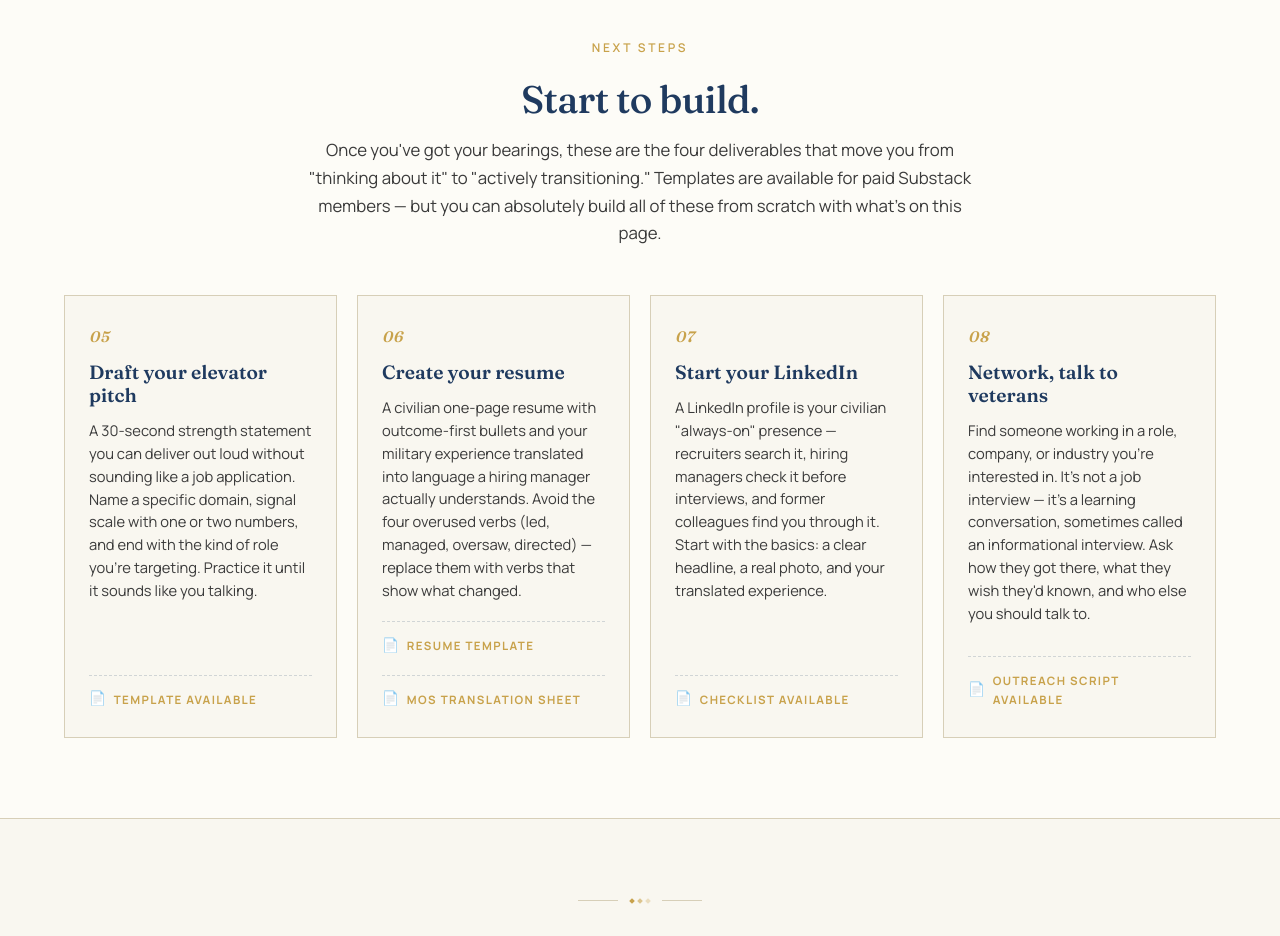
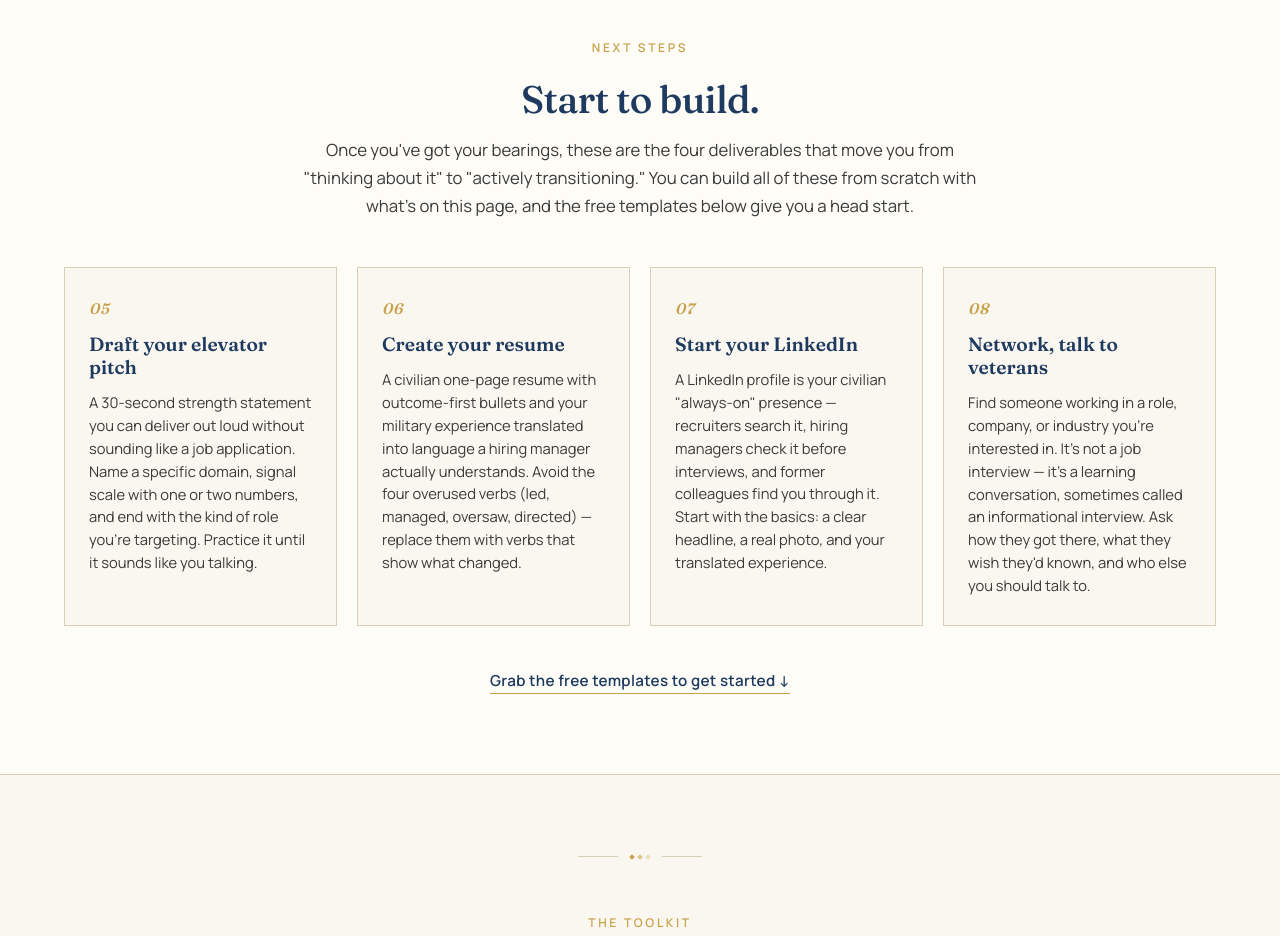
Before and after one commit to andrewmiller5041-boop/thesuccessfulvet, a plain HTML site: page index.html in a window 1280 px wide. Shown: the part 1800-2736 px from the top of the page. Drawn offline with Linux system fonts and the light colour scheme.

Commit message:
Update index.html

```diff
--- a/index.html
+++ b/index.html
@@ -1164,6 +1164,24 @@
     font-size: 0.85rem;
     line-height: 1;
   }
+  .tips__footer-link {
+    text-align: center;
+    margin-top: 2.5rem;
+  }
+  .tips__footer-link a {
+    font-family: var(--font-body);
+    font-size: 0.95rem;
+    font-weight: 600;
+    color: var(--navy);
+    letter-spacing: 0.02em;
+    border-bottom: 1.5px solid var(--gold);
+    padding-bottom: 2px;
+    transition: color 0.2s ease, border-color 0.2s ease;
+  }
+  .tips__footer-link a:hover {
+    color: var(--gold);
+    border-color: var(--navy);
+  }
 
   /* ============ RESOURCES (template library) ============ */
   .resources {
@@ -1487,7 +1505,7 @@
       <span class="eyebrow">Next steps</span>
       <h2>Start to build.</h2>
       <p>
-        Once you've got your bearings, these are the four deliverables that move you from "thinking about it" to "actively transitioning." Templates are available for paid Substack members — but you can absolutely build all of these from scratch with what's on this page.
+        Once you've got your bearings, these are the four deliverables that move you from "thinking about it" to "actively transitioning." You can build all of these from scratch with what's on this page, and the free templates below give you a head start.
       </p>
     </div>
     <div class="tips__grid">
@@ -1497,9 +1515,6 @@
         <div class="tip__desc">
           A 30-second strength statement you can deliver out loud without sounding like a job application. Name a specific domain, signal scale with one or two numbers, and end with the kind of role you're targeting. Practice it until it sounds like you talking.
         </div>
-        <a href="https://substack.com/@successfulvet1/note/p-198816920" target="_blank" rel="noopener" class="tip__template">
-          <span class="tip__template-icon">📄</span> Template available
-        </a>
       </div>
       <div class="tip">
         <span class="tip__num">06</span>
@@ -1507,12 +1522,6 @@
         <div class="tip__desc">
           A civilian one-page resume with outcome-first bullets and your military experience translated into language a hiring manager actually understands. Avoid the four overused verbs (led, managed, oversaw, directed) — replace them with verbs that show what changed.
         </div>
-        <a href="https://substack.com/@successfulvet1/note/p-198952037" target="_blank" rel="noopener" class="tip__template">
-          <span class="tip__template-icon">📄</span> Resume template
-        </a>
-        <a href="https://substack.com/@successfulvet1/note/p-198614165" target="_blank" rel="noopener" class="tip__template">
-          <span class="tip__template-icon">📄</span> MOS translation sheet
-        </a>
       </div>
       <div class="tip">
         <span class="tip__num">07</span>
@@ -1520,9 +1529,6 @@
         <div class="tip__desc">
           A LinkedIn profile is your civilian "always-on" presence — recruiters search it, hiring managers check it before interviews, and former colleagues find you through it. Start with the basics: a clear headline, a real photo, and your translated experience.
         </div>
-        <a href="https://successfulvet.substack.com/" target="_blank" rel="noopener" class="tip__template">
-          <span class="tip__template-icon">📄</span> Checklist available
-        </a>
       </div>
       <div class="tip">
         <span class="tip__num">08</span>
@@ -1530,11 +1536,11 @@
         <div class="tip__desc">
           Find someone working in a role, company, or industry you're interested in. It's not a job interview — it's a learning conversation, sometimes called an informational interview. Ask how they got there, what they wish they'd known, and who else you should talk to.
         </div>
-        <a href="https://successfulvet.substack.com/" target="_blank" rel="noopener" class="tip__template">
-          <span class="tip__template-icon">📄</span> Outreach script available
-        </a>
-      </div>
-    </div>
+      </div>
+    </div>
+    <p class="tips__footer-link">
+      <a href="#resources">Grab the free templates to get started ↓</a>
+    </p>
   </div>
 </section>
 
```
